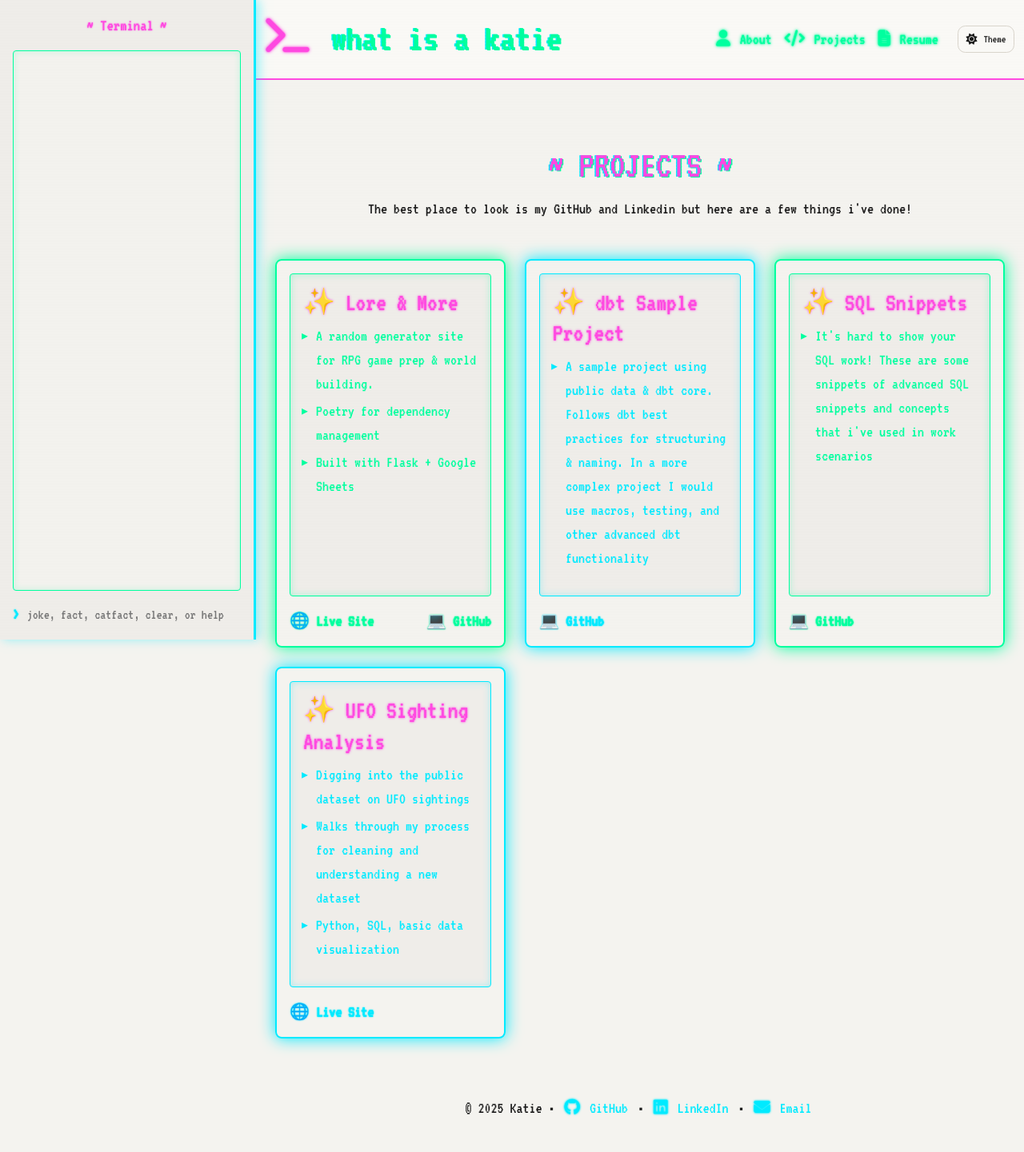
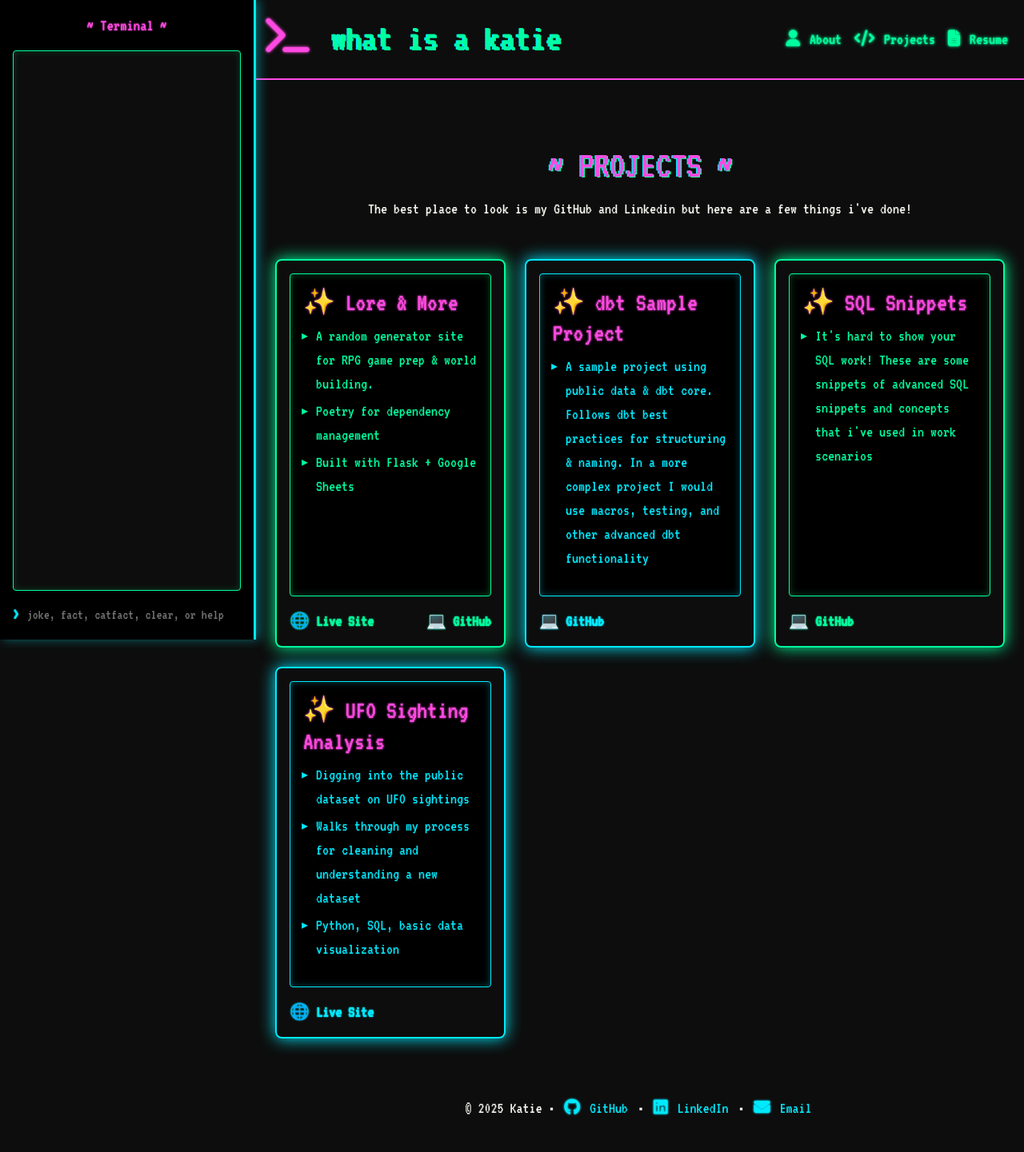
Before and after one commit to ohitsmekatie/whatisakatie, a Flask app: page /projects in a window 1280 px wide. Shown: the whole page at 80% size. Run offline with Flask 3, Linux system fonts and the light colour scheme.

Commit message:
go back to og style

```diff
--- a/app/static/css/styles.css
+++ b/app/static/css/styles.css
@@ -1,32 +1,19 @@
-/* ─────[ Fonts & Root Variables + THEME TOKENS ]───── */
+/* ─────[ Fonts & Root Variables ]───── */
+
 @import url('https://fonts.googleapis.com/css2?family=VT323&display=swap');
 
-/* LIGHT THEME (default) */
 :root {
-  color-scheme: light dark;
-
-  /* Core brand neons (unchanged) */
+  --bg: #0d0d0d;
   --green: #00ff9f;
-  --pink:  #ff49e1;
-  --blue:  #00eaff;
+  --pink: #ff49e1;
+  --blue: #00eaff;
+  --text: #f8f8f2;
   --accent: var(--pink);
-
-  /* Light (cream/gray) theme */
-  --bg: #f4f3ef;            /* main background */
-  --surface: #faf9f6;       /* navbar, cards */
-  --text: #1a1a1a;          /* readable but not pure black */
-  --border: #d9d5cc;        /* subtle warm gray */
-
-  /* Terminals & overlays */
-  --terminal-bg: #efede9;
-  --terminal-glow: rgba(0, 0, 0, 0.05);
-  --scanline: rgba(0, 0, 0, 0.04);
-
-  /* Background sparkle image (unchanged) */
-  --grid-bg: #f4f3ef url("../img/sparkle-bg.png");
+  --grid-bg: #0d0d0d url("../img/sparkle-bg.png");
 }
 
 /* ─────[ Base Layout ]───── */
+
 html, body {
   height: 100%;
   margin: 0;
@@ -52,8 +39,9 @@ main {
 }
 
 /* ─────[ Nav ]───── */
+
 .navbar {
-  background-color: var(--surface);
+  background-color: var(--bg);
   border-bottom: 2px solid var(--pink);
 }
 
@@ -110,6 +98,7 @@ main {
 }
 
 /* ─────[ Footer ]───── */
+
 footer a {
   color: var(--blue);
   text-decoration: none;
@@ -128,6 +117,7 @@ footer i {
 }
 
 /* ─────[ Glitch Heading ]───── */
+
 .glitch-title {
   font-size: 3rem;
   color: var(--pink);
@@ -146,6 +136,7 @@ footer i {
 }
 
 /* ─────[ ASCII Divider ]───── */
+
 .ascii-divider {
   color: var(--green);
   font-size: 1rem;
@@ -155,6 +146,7 @@ footer i {
 }
 
 /* ─────[ Resume Iframe ]───── */
+
 .resume-embed-container {
   width: 100%;
   max-width: 900px;
@@ -166,7 +158,7 @@ footer i {
   display: flex;
   align-items: center;
   justify-content: center;
-  background-color: var(--bg);
+  background-color: #0d0d0d;
   overflow: hidden;
 }
 
@@ -177,8 +169,9 @@ footer i {
 }
 
 /* ─────[ Intro Container (Index) ]───── */
+
 .intro-container {
-  background: color-mix(in oklab, var(--surface) 90%, transparent);
+  background: rgba(0, 0, 0, 0.85);
   border-radius: 0.5rem;
   padding: 2rem;
   max-width: 700px;
@@ -215,6 +208,7 @@ footer i {
 }
 
 /* ─────[ Terminal Project Cards ]───── */
+
 .terminal-card {
   border-radius: 0.5rem;
   padding: 1rem;
@@ -226,11 +220,11 @@ footer i {
 }
 
 .terminal-screen {
-  background-color: var(--terminal-bg);
+  background-color: #000;
   padding: 1rem;
   border-radius: 0.25rem;
   flex-grow: 1;
-  box-shadow: inset 0 0 10px var(--terminal-glow);
+  box-shadow: inset 0 0 10px rgba(0, 255, 128, 0.15);
 }
 
 /* Green Variant */
@@ -242,7 +236,7 @@ footer i {
 .terminal-green .terminal-screen {
   color: var(--green);
   border: 1px solid var(--green);
-  box-shadow: inset 0 0 10px color-mix(in oklab, var(--green) 30%, transparent);
+  box-shadow: inset 0 0 10px rgba(0, 255, 128, 0.3);
 }
 
 .terminal-green h2 {
@@ -264,7 +258,7 @@ footer i {
 .terminal-blue .terminal-screen {
   color: var(--blue);
   border: 1px solid var(--blue);
-  box-shadow: inset 0 0 10px color-mix(in oklab, var(--blue) 30%, transparent);
+  box-shadow: inset 0 0 10px rgba(0, 234, 255, 0.3);
 }
 
 .terminal-blue h2 {
@@ -300,14 +294,15 @@ footer i {
 }
 
 /* ─────[ CRT Scanline Overlay ]───── */
+
 body::after {
   content: "";
   position: fixed;
   top: 0; left: 0; right: 0; bottom: 0;
   background: repeating-linear-gradient(
     to bottom,
-    var(--scanline),
-    var(--scanline) 1px,
+    rgba(255,255,255,0.02),
+    rgba(255,255,255,0.02) 1px,
     transparent 1px,
     transparent 2px
   );
@@ -318,15 +313,16 @@ body::after {
 }
 
 /* ─────[ Floating terminal ]───── */
+
 .side-terminal {
   position: fixed;
   top: 0;
   left: 0;
   width: 320px;
   height: 100vh;
-  background: var(--terminal-bg);
+  background: #000;
   border-right: 3px solid var(--blue);
-  box-shadow: 4px 0 12px color-mix(in oklab, var(--blue) 40%, transparent);
+  box-shadow: 4px 0 12px rgba(0, 234, 255, 0.4);
   z-index: 1000;
   display: flex;
   flex-direction: column;
@@ -347,12 +343,12 @@ body::after {
 .terminal-output {
   flex-grow: 1;
   overflow-y: auto;
-  background: color-mix(in oklab, var(--bg) 90%, #0000);
+  background: #0d0d0d;
   border: 1px solid var(--green);
   padding: 0.75rem;
   margin-bottom: 1rem;
   border-radius: 0.25rem;
-  box-shadow: inset 0 0 8px color-mix(in oklab, var(--green) 20%, transparent);
+  box-shadow: inset 0 0 8px rgba(0,255,128,0.2);
 }
 
 .terminal-input-row {
@@ -379,6 +375,7 @@ body::after {
 }
 
 /* ─────[ Responsive ]───── */
+
 @media (max-width: 768px) {
   .side-terminal {
     display: none;
--- a/app/templates/base.html
+++ b/app/templates/base.html
@@ -5,43 +5,10 @@
   <title>{% block title %} what is a katie{% endblock %}</title>
   <meta name="viewport" content="width=device-width, initial-scale=1.0">
 
-  <!-- Theme-color for browser UI (updated by JS as well) -->
-  <meta name="theme-color" content="#ffffff" />
-
   <link href="https://fonts.googleapis.com/css2?family=VT323&display=swap" rel="stylesheet">
   <link rel="stylesheet" href="https://cdnjs.cloudflare.com/ajax/libs/font-awesome/6.5.0/css/all.min.css">
   <link href="https://cdn.jsdelivr.net/npm/bootstrap@5.3.0/dist/css/bootstrap.min.css" rel="stylesheet">
   <link rel="stylesheet" href="{{ url_for('static', filename='css/styles.css') }}">
-
-  <!-- INITIAL THEME (runs before paint to avoid FOUC) -->
-  <script>
-    (function () {
-      const STORAGE_KEY = "site-theme";
-      const stored = localStorage.getItem(STORAGE_KEY);
-      const prefersDark = window.matchMedia && window.matchMedia("(prefers-color-scheme: dark)").matches;
-      const theme = (stored === "light" || stored === "dark") ? stored : (prefersDark ? "dark" : "light");
-      document.documentElement.setAttribute("data-theme", theme);
-      // Keep browser UI (mobile address bar) in sync
-      const meta = document.querySelector('meta[name="theme-color"]');
-      if (meta) meta.setAttribute("content", theme === "dark" ? "#0d0d0d" : "#ffffff");
-      // Watch system changes only if user hasn't chosen explicitly
-      try {
-        const mq = window.matchMedia("(prefers-color-scheme: dark)");
-        mq.addEventListener?.("change", e => {
-          if (!localStorage.getItem(STORAGE_KEY)) {
-            const t = e.matches ? "dark" : "light";
-            document.documentElement.setAttribute("data-theme", t);
-            if (meta) meta.setAttribute("content", t === "dark" ? "#0d0d0d" : "#ffffff");
-            const on = document.getElementById("theme-icon-on");
-            const off = document.getElementById("theme-icon-off");
-            if (on && off) { on.style.display = t === "dark" ? "inline-block" : "none"; off.style.display = t === "dark" ? "none" : "inline-block"; }
-            const btn = document.getElementById("theme-toggle");
-            if (btn) btn.setAttribute("aria-pressed", t === "dark" ? "true" : "false");
-          }
-        });
-      } catch {}
-    })();
-  </script>
 </head>
 <body class="d-flex flex-column min-vh-100">
 
@@ -51,29 +18,11 @@
       <a class="navbar-brand glitch-title nav-glitch" href="{{ url_for('index') }}">
         <i class="fas fa-terminal me-2"></i> what is a katie
       </a>
-
-      <!-- THEME TOGGLE BUTTON (always visible) -->
-      <button
-        id="theme-toggle"
-        class="btn btn-sm ms-auto d-lg-none"
-        type="button"
-        aria-label="Toggle theme"
-        aria-pressed="false"
-        title="Toggle theme"
-        onclick="toggleTheme()"
-        style="display:inline-flex;align-items:center;gap:.5rem;border:1px solid var(--border);background:var(--surface);color:var(--text);padding:.35rem .6rem;border-radius:.6rem;"
-      >
-        <span id="theme-icon-on" class="fa-solid fa-moon"></span>
-        <span id="theme-icon-off" class="fa-solid fa-sun" style="display:none;"></span>
-        <span class="d-none d-sm-inline">Theme</span>
-      </button>
-
-      <button class="navbar-toggler ms-2" type="button" data-bs-toggle="collapse" data-bs-target="#navbarNav">
+      <button class="navbar-toggler" type="button" data-bs-toggle="collapse" data-bs-target="#navbarNav">
         <span class="navbar-toggler-icon"></span>
       </button>
-
       <div class="collapse navbar-collapse" id="navbarNav">
-        <ul class="navbar-nav ms-auto align-items-lg-center">
+        <ul class="navbar-nav ms-auto">
           <li class="nav-item">
             <a class="nav-link" href="{{ url_for('about') }}">
               <i class="fas fa-user me-1"></i> About
@@ -84,28 +33,10 @@
               <i class="fas fa-code me-1"></i> Projects
             </a>
           </li>
-          <li class="nav-item me-lg-3">
+          <li class="nav-item">
             <a class="nav-link" href="{{ url_for('resume') }}">
               <i class="fas fa-file-alt me-1"></i> Resume
             </a>
-          </li>
-
-          <!-- THEME TOGGLE (desktop placement inside nav) -->
-          <li class="nav-item d-none d-lg-block">
-            <button
-              id="theme-toggle-desktop"
-              class="btn btn-sm"
-              type="button"
-              aria-label="Toggle theme"
-              aria-pressed="false"
-              title="Toggle theme"
-              onclick="toggleTheme()"
-              style="display:inline-flex;align-items:center;gap:.5rem;border:1px solid var(--border);background:var(--surface);color:var(--text);padding:.35rem .6rem;border-radius:.6rem;"
-            >
-              <span id="theme-icon-on-desktop" class="fa-solid fa-moon"></span>
-              <span id="theme-icon-off-desktop" class="fa-solid fa-sun" style="display:none;"></span>
-              Theme
-            </button>
           </li>
         </ul>
       </div>
@@ -146,43 +77,6 @@
       <input id="terminal-input" type="text" placeholder="joke, fact, catfact, clear, or help" />
     </div>
   </div>
-
-  <!-- Theme toggle logic -->
-  <script>
-    function applyTheme(theme) {
-      const root = document.documentElement;
-      const meta = document.querySelector('meta[name="theme-color"]');
-      root.setAttribute("data-theme", theme);
-      if (meta) meta.setAttribute("content", theme === "dark" ? "#0d0d0d" : "#ffffff");
-
-      // mobile toggle
-      const on = document.getElementById("theme-icon-on");
-      const off = document.getElementById("theme-icon-off");
-      const btn = document.getElementById("theme-toggle");
-      if (on && off) { on.style.display = theme === "dark" ? "inline-block" : "none"; off.style.display = theme === "dark" ? "none" : "inline-block"; }
-      if (btn) btn.setAttribute("aria-pressed", theme === "dark" ? "true" : "false");
-
-      // desktop toggle
-      const ond = document.getElementById("theme-icon-on-desktop");
-      const offd = document.getElementById("theme-icon-off-desktop");
-      const btnd = document.getElementById("theme-toggle-desktop");
-      if (ond && offd) { ond.style.display = theme === "dark" ? "inline-block" : "none"; offd.style.display = theme === "dark" ? "none" : "inline-block"; }
-      if (btnd) btnd.setAttribute("aria-pressed", theme === "dark" ? "true" : "false");
-    }
-
-    function toggleTheme() {
-      const current = document.documentElement.getAttribute("data-theme") || "light";
-      const next = current === "dark" ? "light" : "dark";
-      localStorage.setItem("site-theme", next);
-      applyTheme(next);
-    }
-
-    // set initial button states on load
-    (function(){
-      const t = document.documentElement.getAttribute("data-theme") || "light";
-      applyTheme(t);
-    })();
-  </script>
 
   <!-- Terminal Script -->
   <script>
@@ -248,7 +142,7 @@
     });
   </script>
 
-  <!-- Bootstrap JS (optional but typical for navbar collapse) -->
+  <!-- Bootstrap JS -->
   <script src="https://cdn.jsdelivr.net/npm/bootstrap@5.3.0/dist/js/bootstrap.bundle.min.js"></script>
 </body>
 </html>
```
